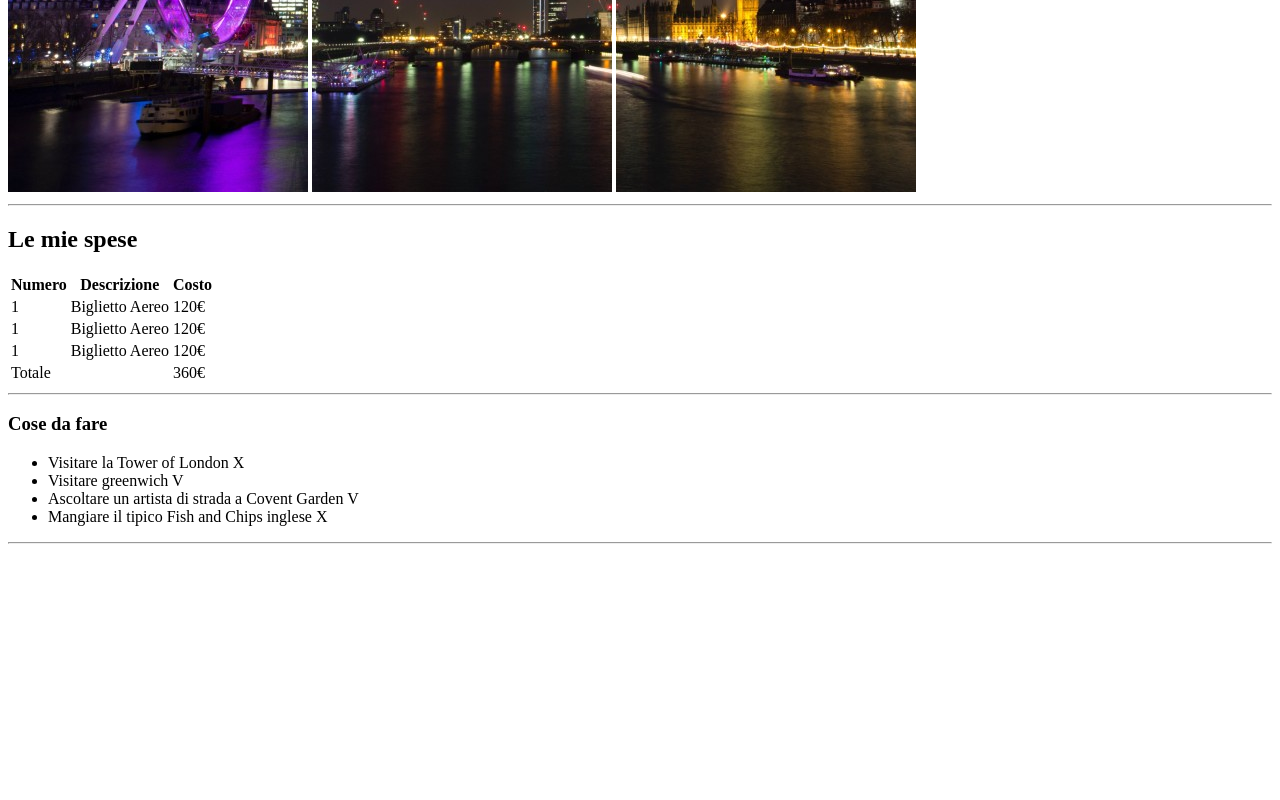
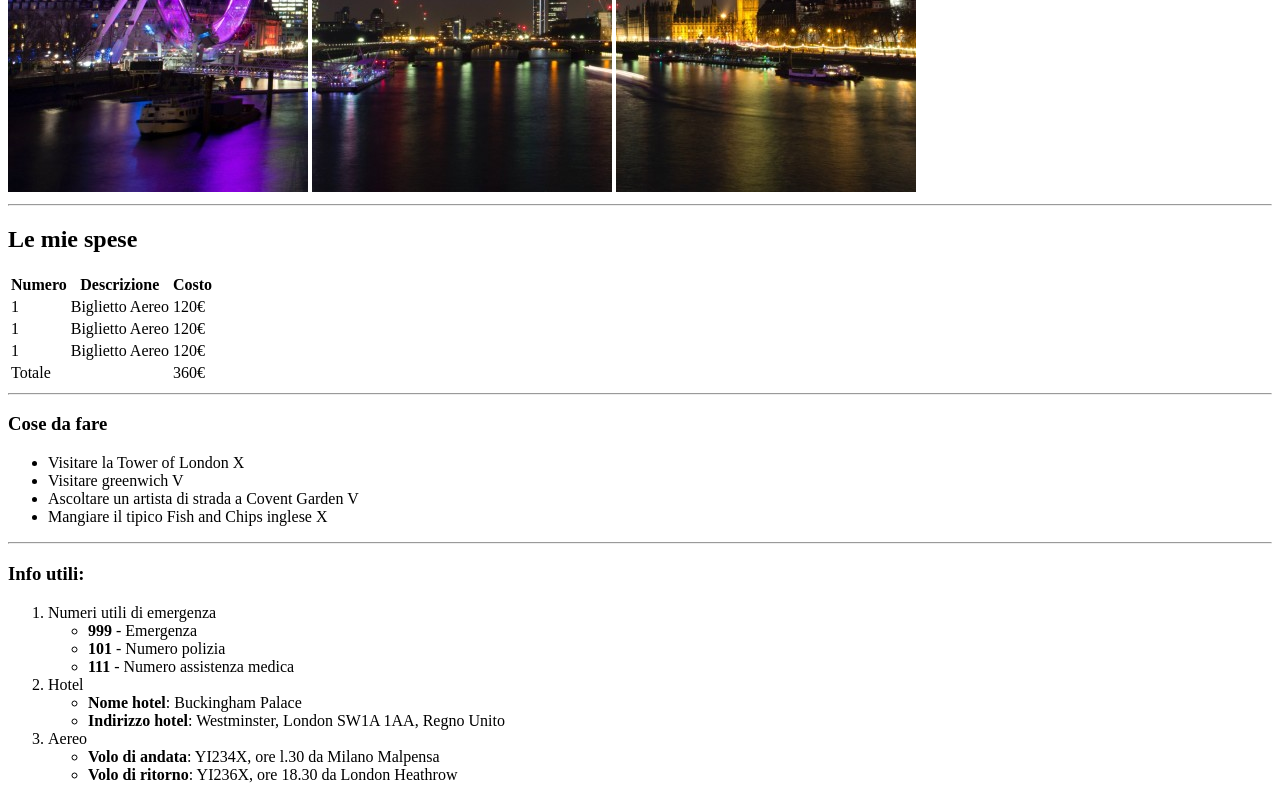
Before and after one commit to valeriofilareti/html-london-trip, a plain HTML site: page index.html in a window 1280 px wide. Shown: the part 488-1288 px from the top of the page. Before the commit the page ends 1040 px from the top, so only its background shows below. Drawn offline with Linux system fonts and the light colour scheme.

Commit message:
[add] main third section

```diff
--- a/index.html
+++ b/index.html
@@ -67,6 +67,34 @@
     </section>
     <hr>
 
+    <section>
+      <h3>Info utili:</h3>
+      <ol>
+        <li>
+          Numeri utili di emergenza
+          <ul>
+            <li><strong>999</strong> - Emergenza</li>
+            <li><strong>101</strong> - Numero polizia</li>
+            <li><strong>111</strong> - Numero assistenza medica</li>
+          </ul>
+        </li>
+        <li>
+          Hotel
+          <ul>
+            <li><strong>Nome hotel</strong>: Buckingham Palace</li>
+            <li><strong>Indirizzo hotel</strong>: Westminster, London SW1A 1AA, Regno Unito</li>
+          </ul>
+        </li>
+        <li>
+          Aereo
+          <ul>
+            <li><strong>Volo di andata</strong>: YI234X, ore l.30 da Milano Malpensa</li>
+            <li><strong>Volo di ritorno</strong>: YI236X, ore 18.30 da London Heathrow</li>
+          </ul>
+        </li>
+      </ol>
+    </section>
+
 
 
   </main>
```
